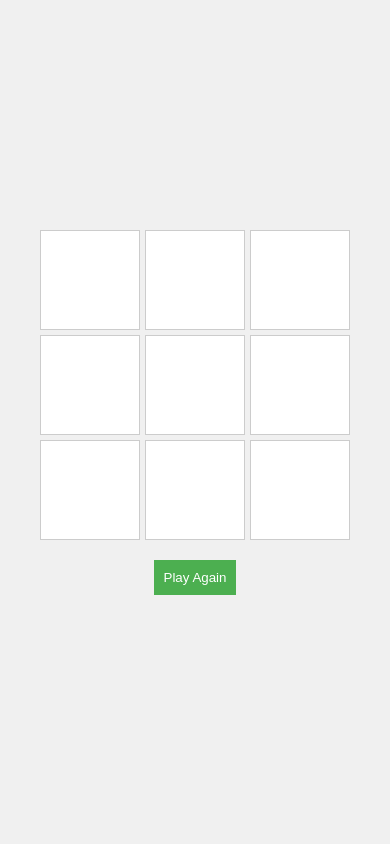
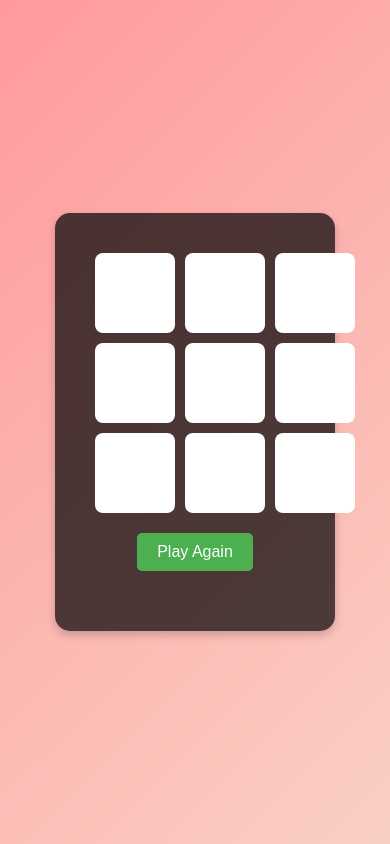
Before and after one commit to Deyaa22/xo-game, a plain HTML site: page index.html in a window 390 px wide. Drawn offline with Linux system fonts and the light colour scheme.

Commit message:
Add new styles to game

```diff
--- a/styles.css
+++ b/styles.css
@@ -1,32 +1,52 @@
 /* styles.css */
+* {
+    margin: 0;
+    padding: 0;
+    box-sizing: border-box;
+}
+
 body {
-    font-family: Arial, sans-serif;
+    font-family: 'Arial', sans-serif;
     display: flex;
     justify-content: center;
     align-items: center;
     height: 100vh;
-    margin: 0;
-    background-color: #f0f0f0;
+    background: linear-gradient(135deg, #ff9a9e, #fad0c4);
+    color: #fff;
+    text-align: center;
 }
 
 .game-container {
-    text-align: center;
+    background-color: rgba(0, 0, 0, 0.7);
+    padding: 40px;
+    border-radius: 15px;
+    box-shadow: 0 4px 10px rgba(0, 0, 0, 0.2);
+    width: 400px;
 }
 
 .board {
     display: grid;
     grid-template-columns: repeat(3, 100px);
     grid-template-rows: repeat(3, 100px);
-    gap: 5px;
+    gap: 10px;
+    margin-bottom: 20px;
 }
 
 .cell {
     width: 100px;
     height: 100px;
-    font-size: 36px;
+    font-size: 40px;
+    font-weight: bold;
     background-color: #fff;
-    border: 1px solid #ccc;
+    border: none;
+    border-radius: 8px;
     cursor: pointer;
+    transition: background-color 0.3s, transform 0.1s;
+}
+
+.cell:hover {
+    background-color: #f1f1f1;
+    transform: scale(1.1);
 }
 
 button:focus {
@@ -34,20 +54,38 @@ button:focus {
 }
 
 #reset {
-    margin-top: 20px;
-    padding: 10px;
     background-color: #4CAF50;
     color: white;
     border: none;
+    padding: 10px 20px;
+    border-radius: 5px;
+    font-size: 16px;
     cursor: pointer;
+    transition: background-color 0.3s, transform 0.1s;
 }
 
 #reset:hover {
     background-color: #45a049;
+    transform: scale(1.1);
 }
 
 #message {
-    margin-top: 20px;
     font-size: 18px;
     font-weight: bold;
+    margin-top: 20px;
 }
+
+@media (max-width: 400px) {
+    .game-container {
+        width: 280px;
+    }
+    .board {
+        grid-template-columns: repeat(3, 80px);
+        grid-template-rows: repeat(3, 80px);
+    }
+    .cell {
+        width: 80px;
+        height: 80px;
+        font-size: 30px;
+    }
+}
```
